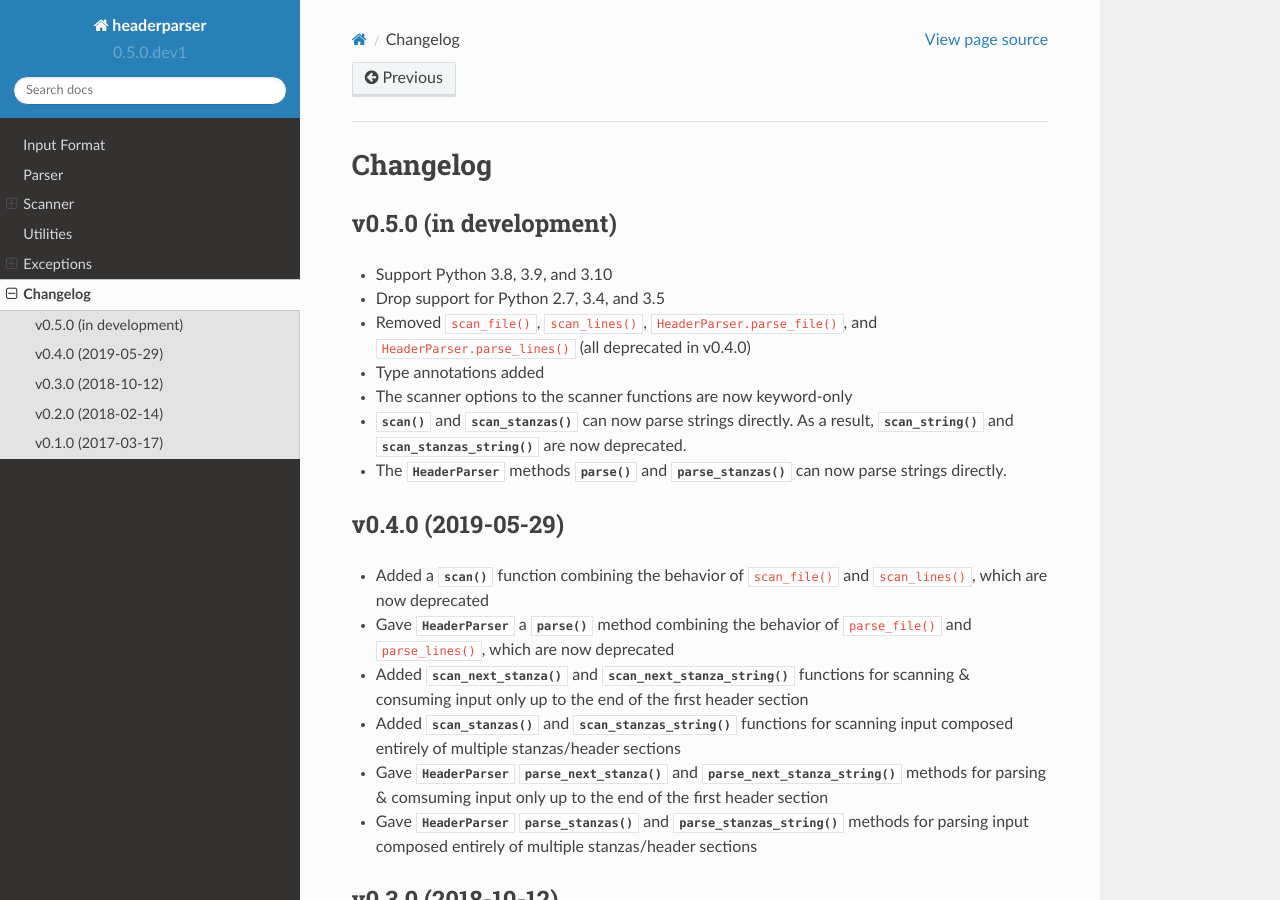
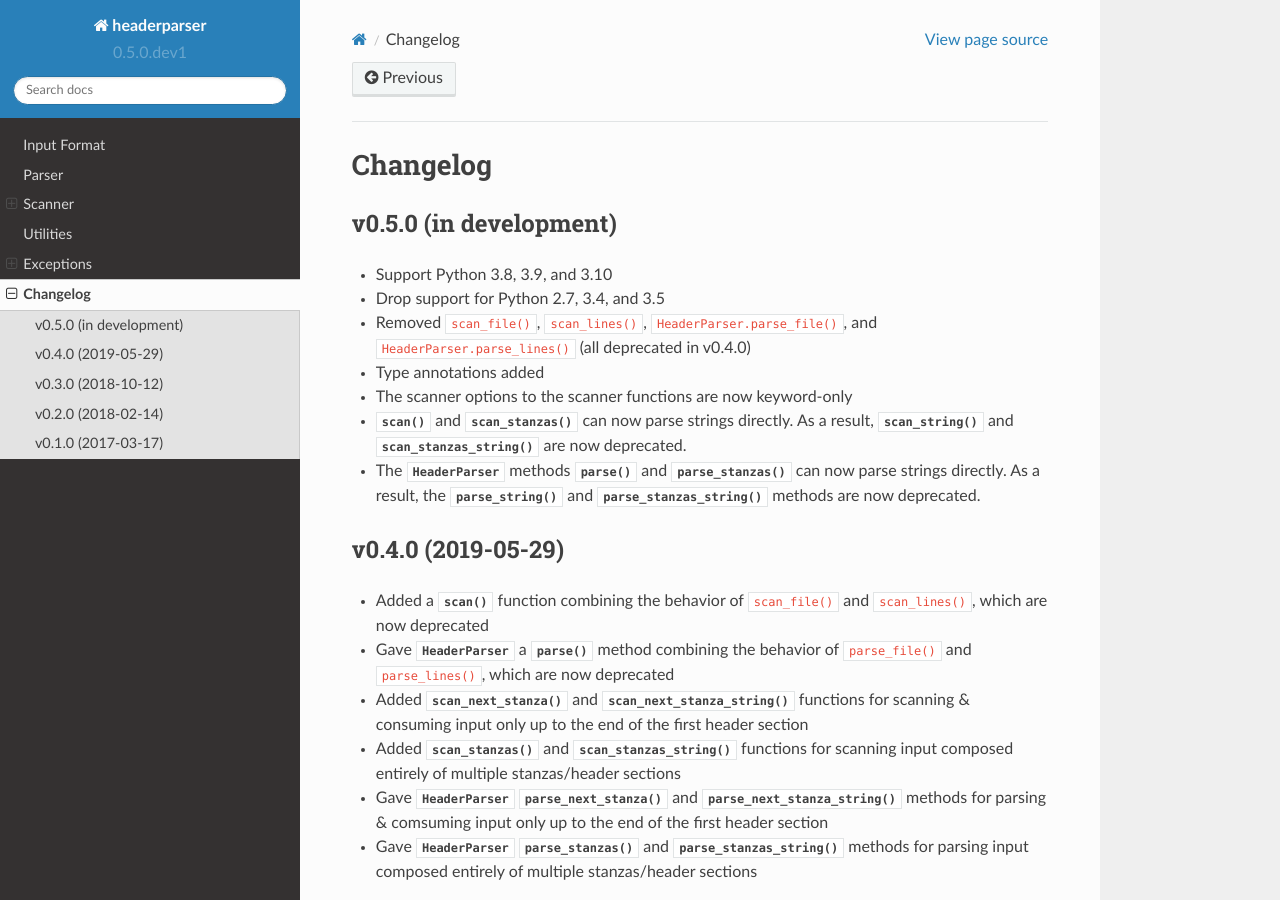
Before and after one commit to wheelodex/headerparser, a Sphinx documentation site: the page built from docs/changelog.rst, in a window 1280 px wide and 900 px high. Built offline with Sphinx 7.4.7 and the Read the Docs theme 2.0.0, drawn with Linux system fonts in a browser that asks for light colours.

Commit message:
Mark `parse_string()` and `parse_stanzas_string()` as deprecated

```diff
--- a/docs/changelog.rst
+++ b/docs/changelog.rst
@@ -14,7 +14,9 @@ v0.5.0 (in development)
 - `scan()` and `scan_stanzas()` can now parse strings directly.  As a result,
   `scan_string()` and `scan_stanzas_string()` are now deprecated.
 - The `HeaderParser` methods `~HeaderParser.parse()` and
-  `~HeaderParser.parse_stanzas()` can now parse strings directly.
+  `~HeaderParser.parse_stanzas()` can now parse strings directly.  As a result,
+  the `~HeaderParser.parse_string()` and `~HeaderParser.parse_stanzas_string()`
+  methods are now deprecated.
 
 
 v0.4.0 (2019-05-29)
```
Also changed, not shown: CHANGELOG.md (+2 -1 lines), 1 other file.
